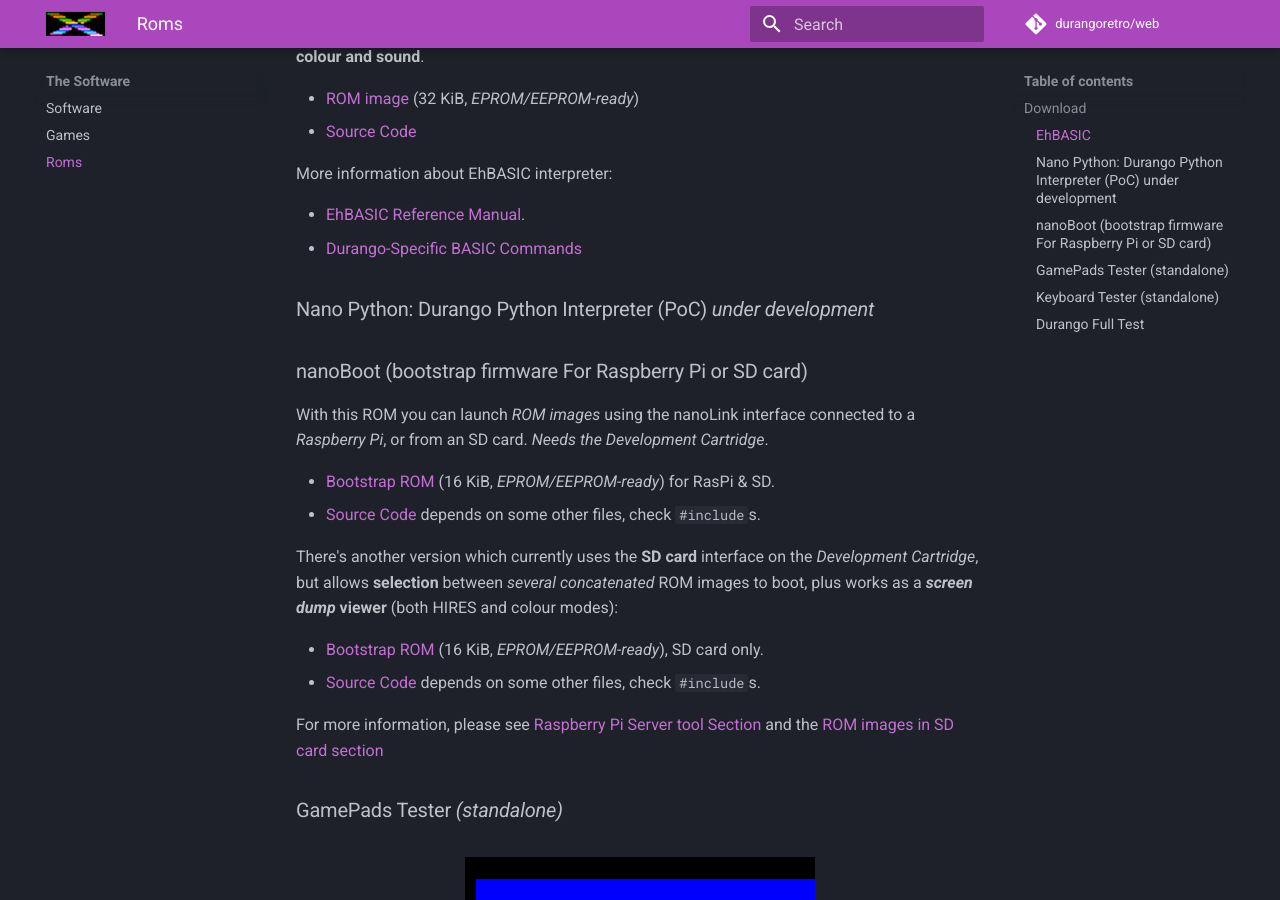
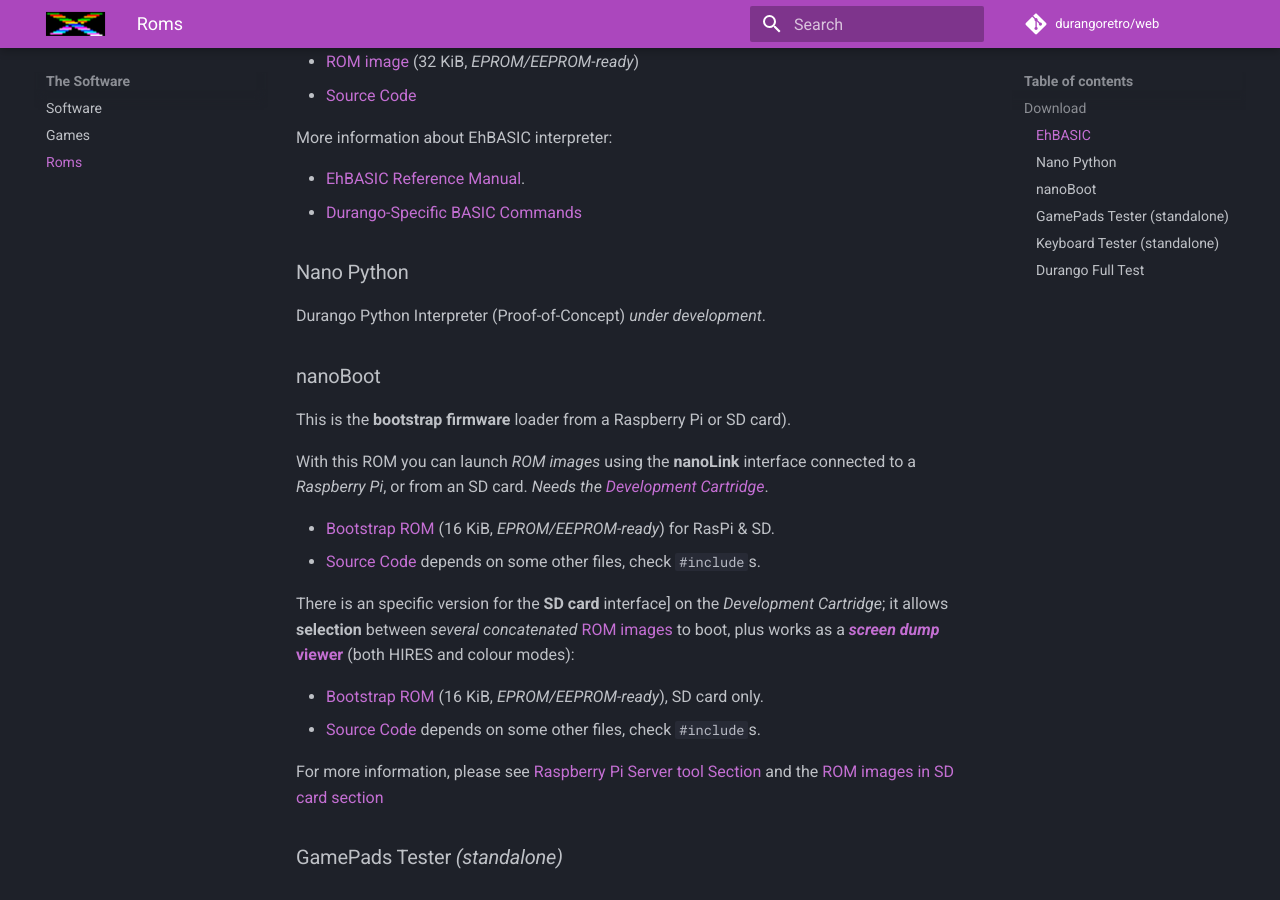
Before and after one commit to durangoretro/web, an MkDocs documentation site: the page built from docs/software/roms.md, in a window 1280 px wide and 900 px high, scrolled down 1101 px. Built offline with MkDocs 1.6.1 and Material for MkDocs 9.7.7, drawn with Linux system fonts in a browser that asks for light colours; comment, search, counter and statistics services are not loaded; some of the changed text lies outside the part shown.

Commit message:
fixes and links on utility software

```diff
--- a/docs/software/roms.md
+++ b/docs/software/roms.md
@@ -9,7 +9,7 @@
 
 !!! note
 
-  Most of these **ROM images** are intended to be used with the Perdita emulator, or downloaded into an SD card for bootstrapping. In order to "blow" an EPROM/EEPROM with them, _make sure the contents stay **at the end** of the memory range_, adding an appropriate _leader_ (usually consisting of `$FF`s) to match your chip's capacity, if needed.
+	Most of these **ROM images** are intended to be used with the Perdita emulator, or [downloaded into an SD card](header.md) for bootstrapping. In order to "blow" an EPROM/EEPROM with them, _make sure the contents stay **at the end** of the memory range_, adding an appropriate _leader_ (usually consisting of `$FF`s) to match your chip's capacity, if needed.
 
 ### EhBASIC
 
@@ -29,16 +29,20 @@
 * [EhBASIC Reference Manual](http://retro.hansotten.nl/uploads/leedavison/Enhanced_6502_BASIC_reference_manual.pdf).
 * [Durango-Specific BASIC Commands](ehbasic.md)
 
-### Nano Python: Durango Python Interpreter (PoC) _under development_
+### Nano Python
 
-### nanoBoot (bootstrap firmware For Raspberry Pi or SD card)
+Durango Python Interpreter (Proof-of-Concept) _under development_.
 
-With this ROM you can launch _ROM images_ using the nanoLink interface connected to a _Raspberry Pi_, or from an SD card. _Needs the Development Cartridge_.
+### nanoBoot
+
+This is the **bootstrap firmware** loader from a Raspberry Pi or SD card).
+
+With this ROM you can launch _ROM images_ using the **nanoLink** interface connected to a _Raspberry Pi_, or from an SD card. _Needs the [Development Cartridge](../hardware/dev_cart.md)_.
 
 * [Bootstrap ROM](../assets/bin/nanoboot.dux) (16 KiB, _EPROM/EEPROM-ready_) for RasPi & SD.
 * [Source Code](https://github.com/zuiko21/minimOS/blob/master/forge/nanoboot/rom.s) depends on some other files, check `#include`s.
 
-There's another version which currently uses the **SD card** interface on the _Development Cartridge_, but allows **selection** between _several concatenated_ ROM images to boot, plus works as a **_screen dump_ viewer** (both HIRES and colour modes):
+There is an specific version for the **SD card** interface] on the _Development Cartridge_; it allows **selection** between _several concatenated_ [ROM images](header.md) to boot, plus works as a [**_screen dump_ viewer**](filesys.md) (both HIRES and colour modes):
 
 * [Bootstrap ROM](../assets/bin/multi.dux) (16 KiB, _EPROM/EEPROM-ready_), SD card only.
 * [Source Code](https://github.com/zuiko21/minimOS/blob/master/forge/nanoboot/multi.s) depends on some other files, check `#include`s.
@@ -69,6 +73,10 @@
 * [ROM](../assets/bin/keyboard_tester.dux).
 * [Source Code](https://github.com/durangoretro/durango_demos/blob/main/keyboard_tester.c).
 
+!!! note
+
+	If three or more keys are pressed _at the same time_, **ghosting** may happen. The simple matrix used on the 40-key Keyboard cannot avoid this, unfortunately.
+
 ### Durango Full Test
 
 <figure markdown>
```
